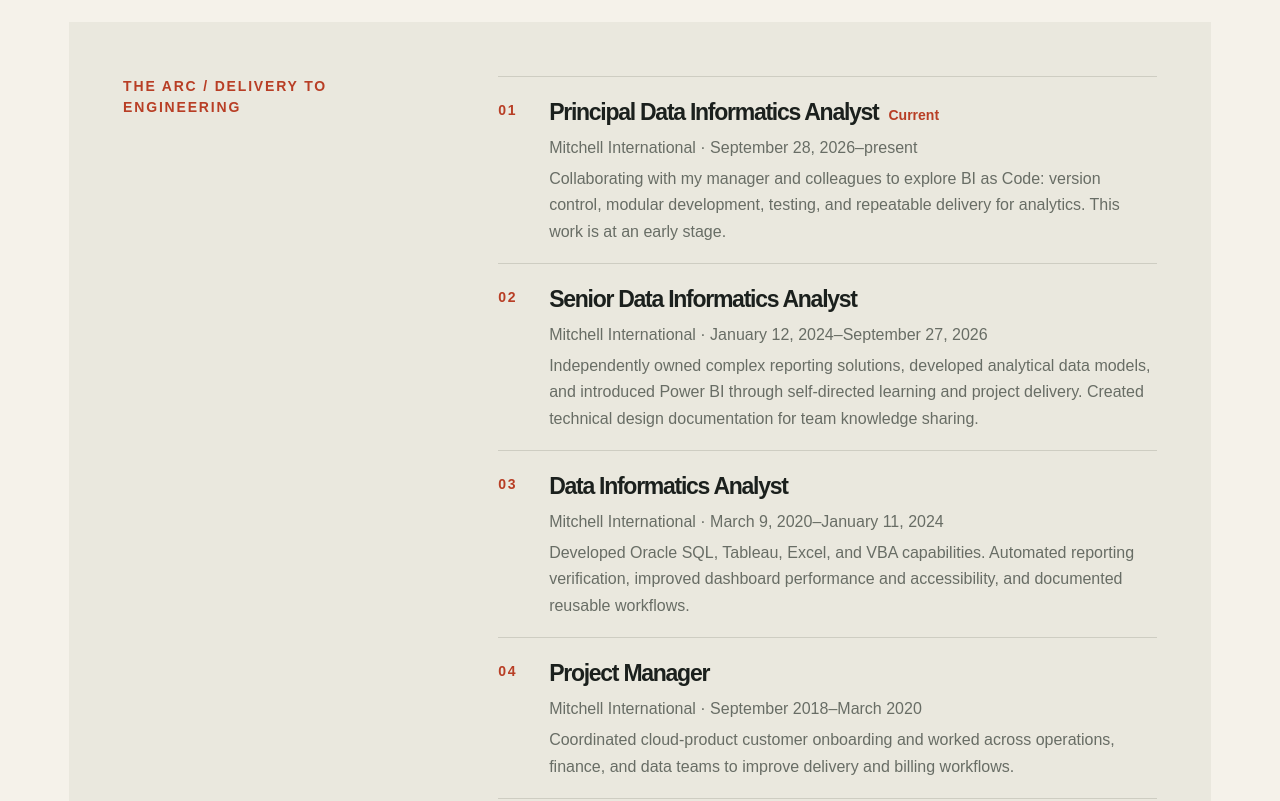
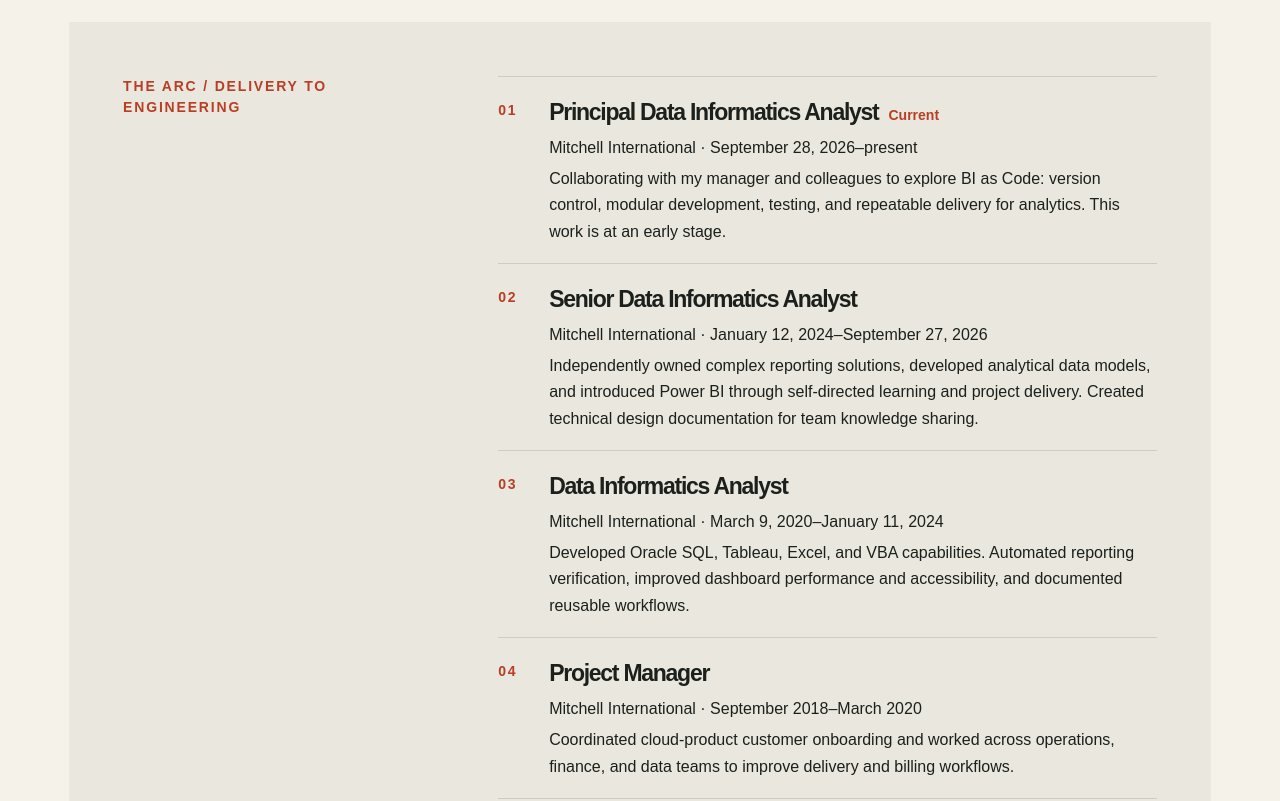
Before and after one commit to mikezhao415/mikezhao.dev, a Next.js app: page / in a window 1280 px wide. Shown: the part 3080-3881 px from the top of the page. Built offline with nearby package versions, Linux system fonts and the light colour scheme.

Commit message:
fix: improve Career Journey text contrast on inset panel (#9)

```diff
--- a/app/globals.css
+++ b/app/globals.css
@@ -951,3 +951,8 @@
 
 /* Keep the contact headline readable without forced mid-phrase breaks. */
 @media (max-width: 600px) { .contact-copy h2 { font-size: clamp(32px, 9vw, 44px); line-height: 1.08; letter-spacing: -0.055em; overflow-wrap: normal; } }
+
+/* Career Journey: readable text on the inset panel's slightly darker surface. */
+.journey-panel { color: var(--ink); }
+.journey-panel .role-meta,
+.journey-panel .journey-list li p { color: var(--ink); }
```
